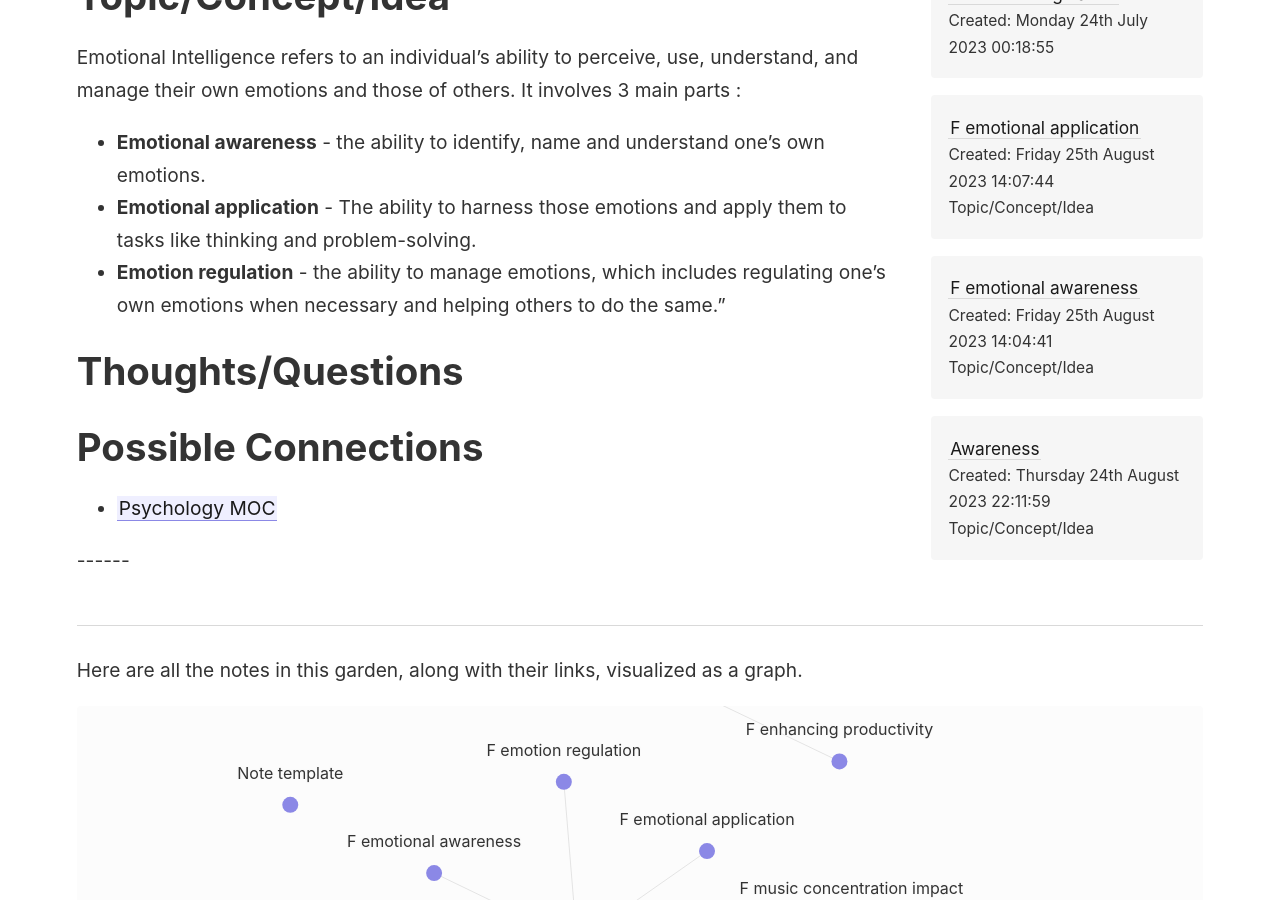
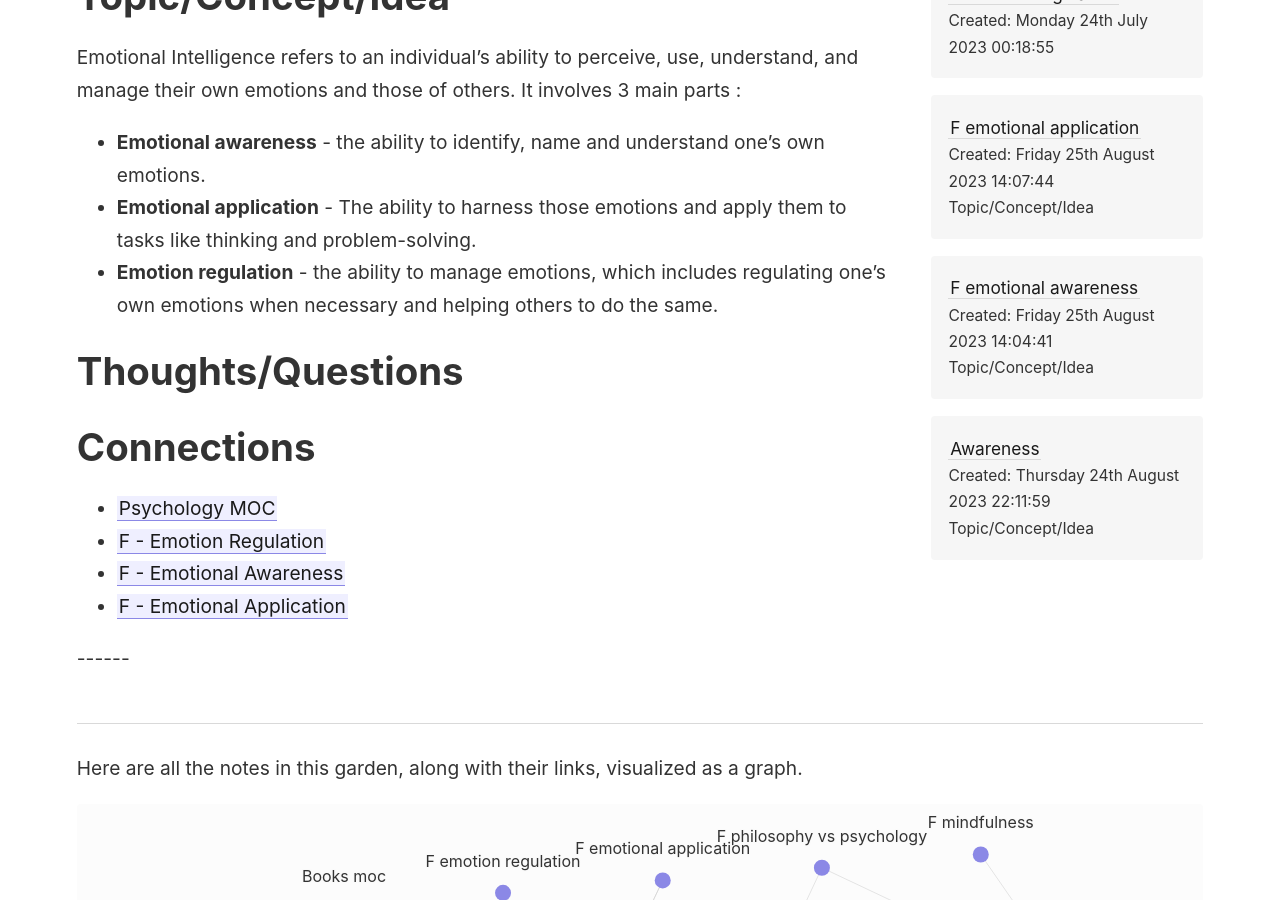
Before and after one commit to TM2611/digital-garden, a Jekyll site: the page built from _notes/002 Permanent Notes/Emotional Intelligence.md, in a window 1280 px wide and 900 px high, scrolled down 362 px. Built offline with Jekyll 4.4.1, drawn with Linux system fonts in a browser that asks for light colours.

Commit message:
TEND  - Emotional Intelligence

```diff
--- a/_notes/002 Permanent Notes/Emotional Intelligence.md
+++ b/_notes/002 Permanent Notes/Emotional Intelligence.md
@@ -9,10 +9,13 @@
 
 - **Emotional awareness** - the ability to identify, name and understand one's own emotions.
 - **Emotional application** - The ability to harness those emotions and apply them to tasks like thinking and problem-solving.
-- **Emotion regulation** - the ability to manage emotions, which includes regulating one's own emotions when necessary and helping others to do the same."
+- **Emotion regulation** - the ability to manage emotions, which includes regulating one's own emotions when necessary and helping others to do the same.
 
 # Thoughts/Questions
 
-# Possible Connections
+# Connections
 
 - [[Psychology MOC]]
+- [[F - Emotion Regulation]]
+- [[F - Emotional Awareness]]
+- [[F - Emotional Application]]
```
